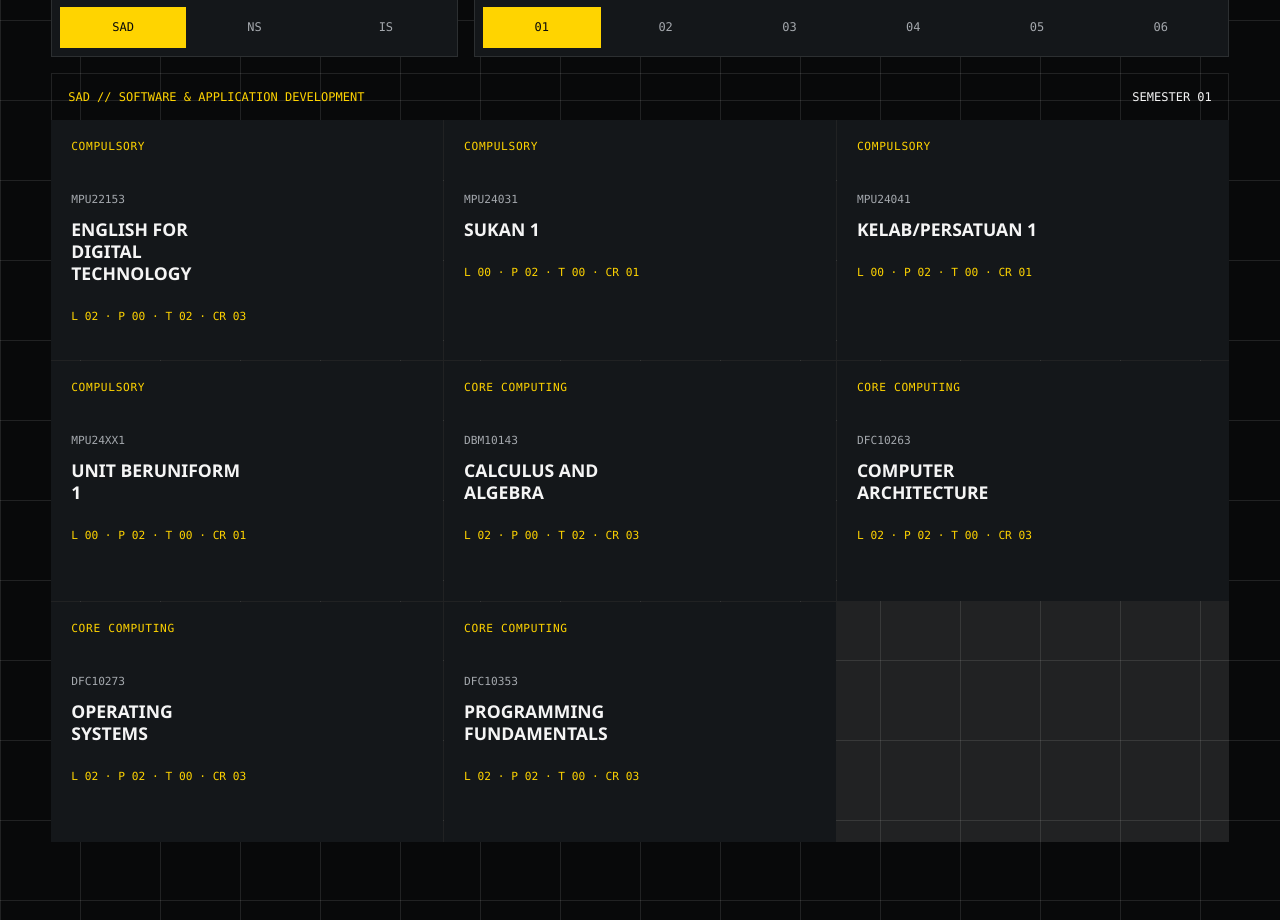
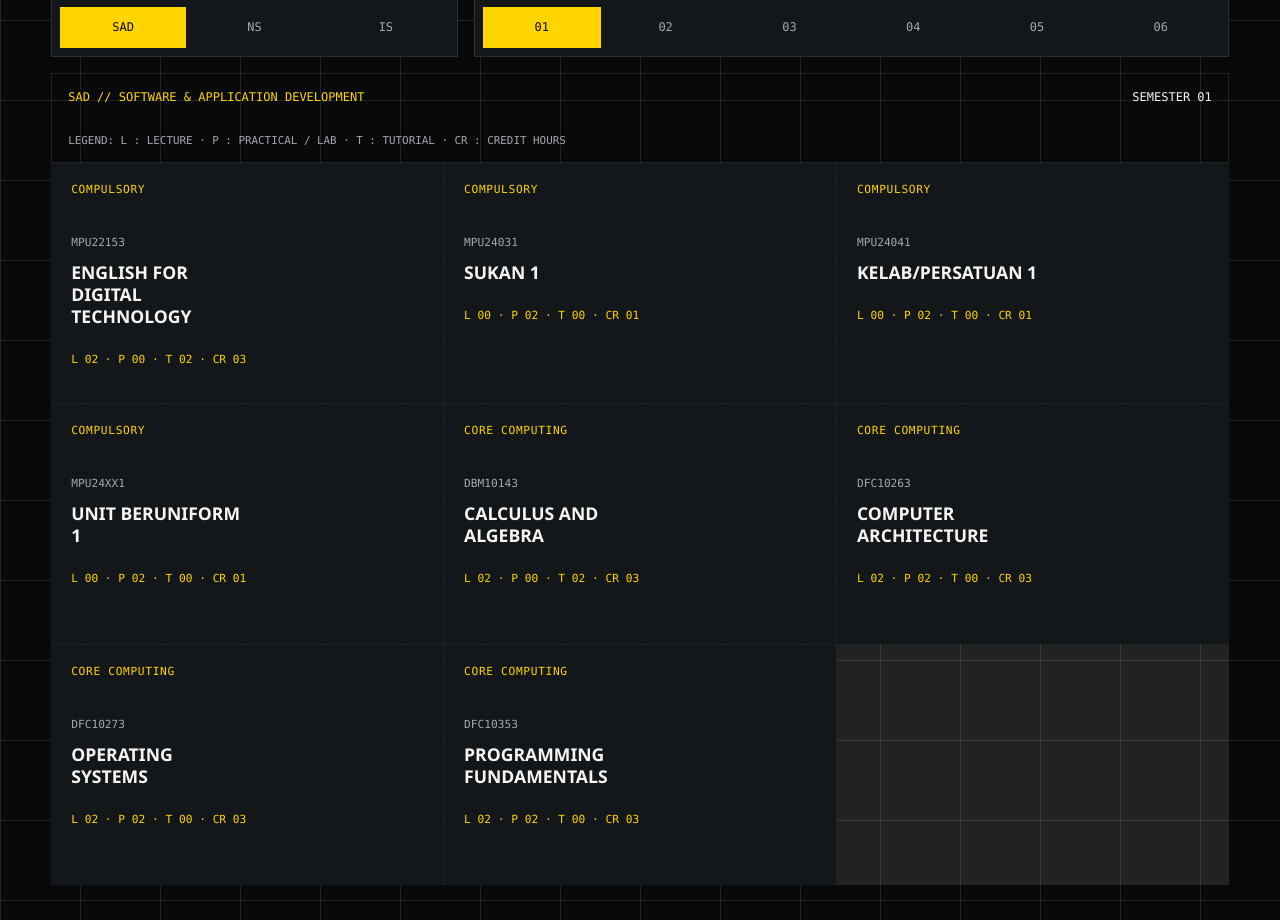
Before and after one commit to saifulhairuddin/dit-jtmk-puo, a React (Vite) app: page / in a window 1280 px wide. Shown: the part 7980-8900 px from the top of the page. Built offline with nearby package versions, Linux system fonts and the light colour scheme.

Commit message:
Add curriculum legend

```diff
--- a/src/App.jsx
+++ b/src/App.jsx
@@ -331,6 +331,7 @@ function App() {
               <div><p className="control-label">Semester</p><div className="control-row" role="tablist" aria-label="Semester">{semesterOptions.map((semester) => <button type="button" key={semester} className={activeSemester === semester ? 'is-active' : ''} role="tab" aria-selected={activeSemester === semester} onClick={() => setActiveSemester(semester)}>{semester}</button>)}</div></div>
             </div>
             <div className="curriculum-summary"><span>{activeTrack} // {trackOptions.find(([code]) => code === activeTrack)?.[1]}</span><strong>SEMESTER {activeSemester}</strong></div>
+            <p className="curriculum-legend">Legend: L : Lecture · P : Practical / Lab · T : Tutorial · CR : Credit Hours</p>
             <div className="course-grid">{[...(commonCourses[activeSemester] || []), ...(trackElectives[activeTrack]?.[activeSemester] || [])].map(([classification, code, name, hours, prerequisite]) => <article className="course-card" key={code}><p className="card-code">{classification}</p><p className="course-code">{code}</p><h3>{name}</h3><p className="course-hours">{hours}</p>{prerequisite && <p className="course-prerequisite">Prerequisite: {prerequisite}</p>}</article>)}</div>
             {activeSemester === '05' && <article className="special-course project-course"><div><p className="section-label">SEM // 05 · PROJECT</p><p className="course-code">DFT50194</p><h3>Integrated Project</h3></div><div><strong>04 CREDITS</strong><p>L 02 · P 03 · T 00</p><p>Prerequisite: all core computing courses</p></div></article>}
             {activeSemester === '06' && <article className="special-course training-course"><div><p className="section-label">SEM // 06</p><p className="course-code">DUT60089</p><h3>Industrial<br />Training</h3></div><div><strong>09 CREDITS</strong><p>L 00 · P 00 · T 00</p><p>Industry experience // transition to practice</p></div></article>}
--- a/src/styles/global.css
+++ b/src/styles/global.css
@@ -639,6 +639,18 @@ h1 {
 .curriculum-summary strong {
   color: var(--color-text);
   font-weight: 500;
+}
+
+.curriculum-legend {
+  margin: 0;
+  padding: 0.75rem 1rem;
+  border: 1px solid var(--color-border);
+  border-top: 0;
+  color: var(--color-muted);
+  font-family: var(--font-mono);
+  font-size: 0.68rem;
+  line-height: 1.6;
+  text-transform: uppercase;
 }
 
 .course-grid {
```
